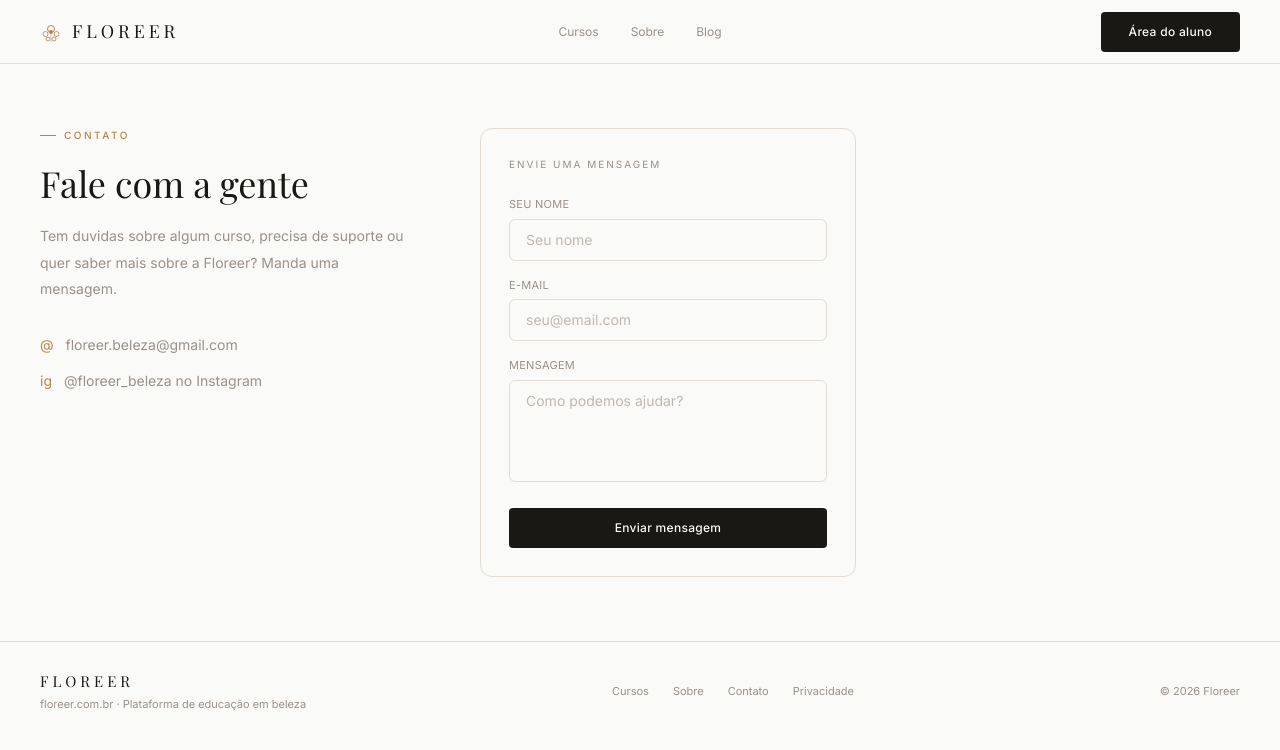
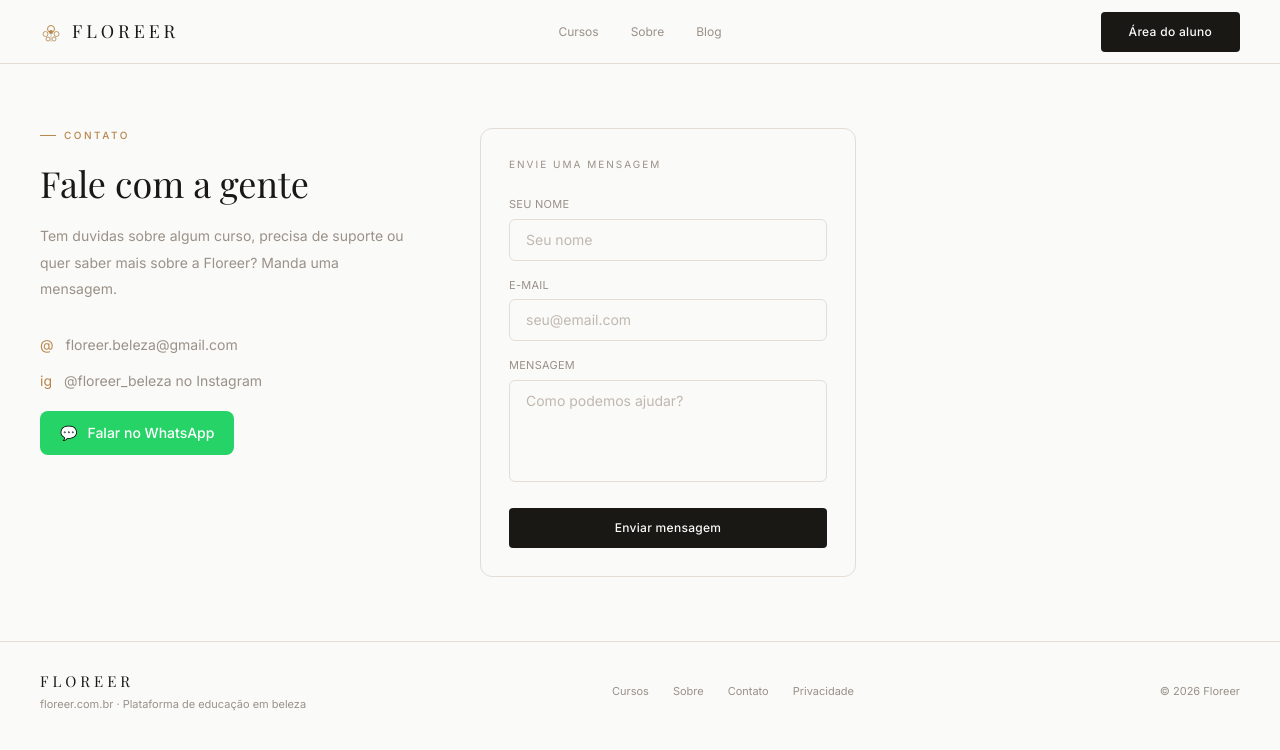
Before and after one commit to lehlanzarinii/floreer-site, a Next.js app: page /contato in a window 1280 px wide. Shown: the top 750 px of the page. Built offline with nearby package versions, Linux system fonts and the light colour scheme; a web font is replaced by a local one.

Commit message:
Add files via upload

```diff
--- a/app/contato/page.tsx
+++ b/app/contato/page.tsx
@@ -57,6 +57,15 @@ export default function ContatoPage() {
               <span className="text-floreer-gold">ig</span>
               @floreer_beleza no Instagram
             </div>
+            <a
+              href="https://wa.me/message/5RSH3QWGKCCTA1"
+              target="_blank"
+              rel="noopener noreferrer"
+              className="inline-flex items-center gap-2.5 bg-[#25D366] text-white text-sm font-medium rounded-lg px-5 py-3 mt-1 w-fit hover:opacity-90 transition-opacity"
+            >
+              <span>💬</span>
+              Falar no WhatsApp
+            </a>
           </div>
         </div>
 
```
